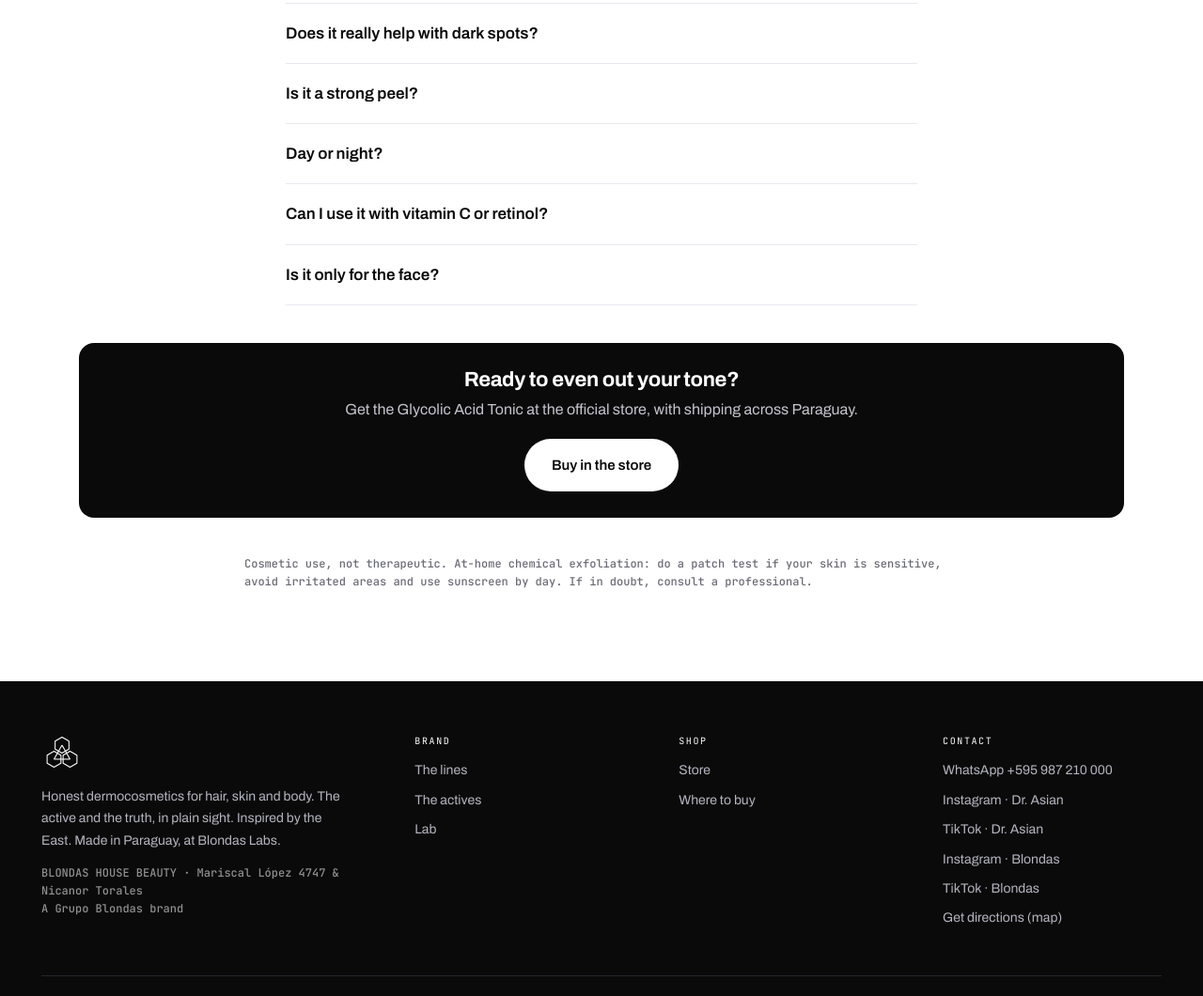
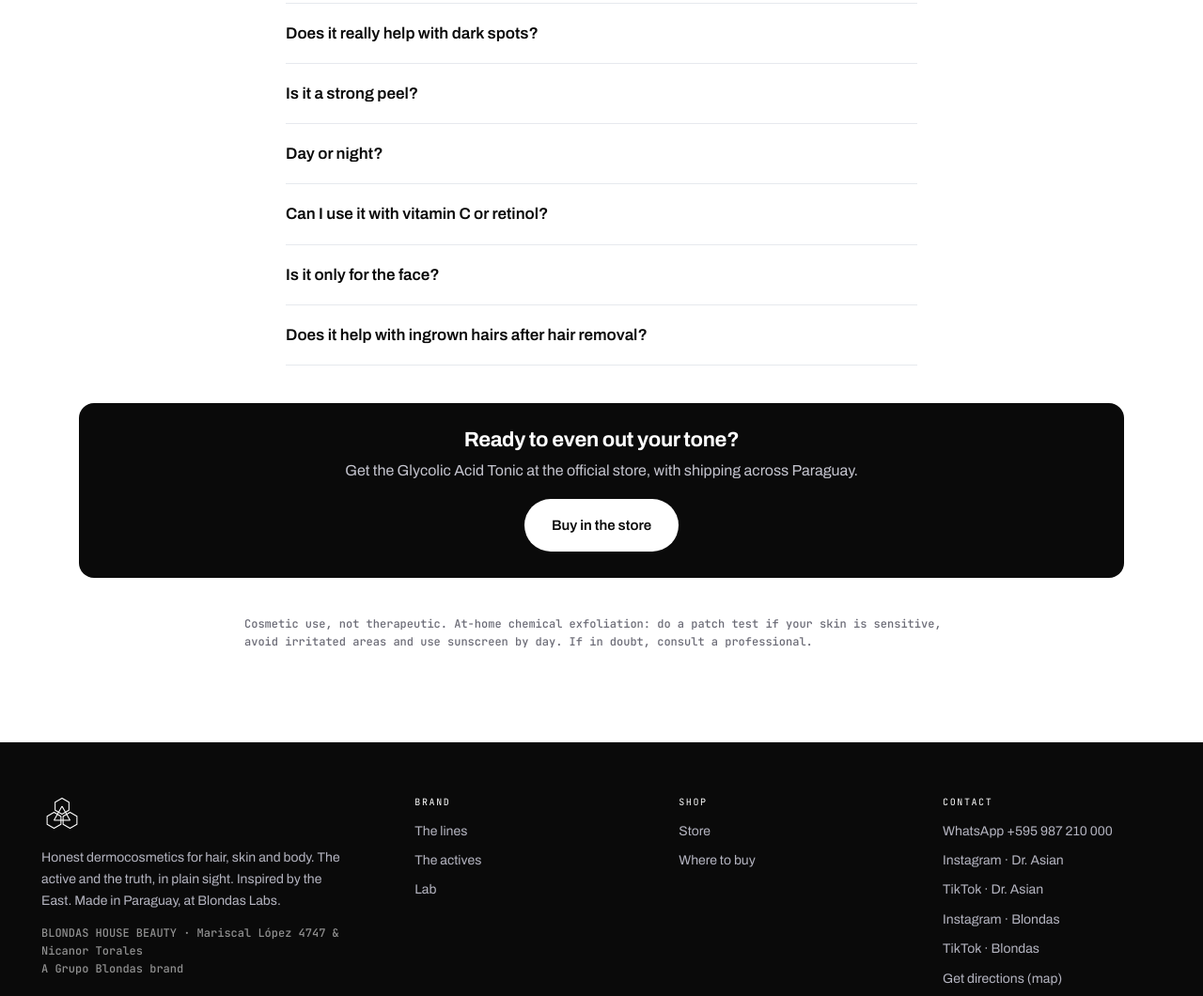
Before and after one commit to melhonzi/drasian-web, a plain HTML site: page productos/tonico-glicolico.html in a window 1280 px wide. Shown: the part 2218-3278 px from the top of the page at 94% size. Drawn offline with Linux system fonts and the light colour scheme.

Commit message:
Add files via upload

```diff
--- a/productos/tonico-glicolico.html
+++ b/productos/tonico-glicolico.html
@@ -111,6 +111,7 @@
     <details><summary data-pt="De dia ou de noite?" data-en="Day or night?">¿De día o de noche?</summary><p data-pt="Só de noite. O glicólico sensibiliza a pele ao sol; de dia, sempre protetor solar (chave quando você trata manchas)." data-en="Night only. Glycolic makes the skin sun-sensitive; by day, always sunscreen (key when you're treating dark spots).">Solo de noche. El glicólico sensibiliza la piel al sol; de día, siempre protector solar (clave cuando tratás manchas).</p></details>
     <details><summary data-pt="Posso usar com vitamina C ou retinol?" data-en="Can I use it with vitamin C or retinol?">¿Lo puedo usar con vitamina C o retinol?</summary><p data-pt="Não na mesma rotina. Não o combine com outros ácidos, retinol nem exfoliantes físicos: alterne as noites." data-en="Not in the same routine. Don't combine it with other acids, retinol or physical exfoliants: alternate nights.">No en la misma rutina. No lo combines con otros ácidos, retinol ni exfoliantes físicos: alterná las noches.</p></details>
     <details><summary data-pt="Serve só para o rosto?" data-en="Is it only for the face?">¿Sirve solo para el rostro?</summary><p data-pt="O uso estrela é facial, mas também se pode usar de noite em axilas, cotovelos, joelhos, costas ou glúteos, nas zonas ásperas ou escurecidas." data-en="The star use is facial, but it can also be used at night on underarms, elbows, knees, back or glutes, on rough or darkened areas.">El uso estrella es facial, pero también se puede usar de noche en axilas, codos, rodillas, espalda o glúteos, en las zonas ásperas u oscurecidas.</p></details>
+    <details><summary data-pt="Serve para pelos encravados depois de me depilar?" data-en="Does it help with ingrown hairs after hair removal?">¿Sirve para vellos encarnados después de depilarme?</summary><p data-pt="Sim, é um dos usos mais pedidos. Ao renovar a pele e soltar as células que tapam a saída do pelo, ajuda a que ele cresça para fora em vez de encravar, e a emparelhar as marquinhas escuras. Use 2 a 3 noites por semana, nunca no mesmo dia da depilação (em biquíni/axila, espere 48 h). Para acalmar e ter melhores resultados, combine com o <a href='/productos/tonico-pantenol.html'>Tônico Pantenol</a>." data-en="Yes, it's one of the most requested uses. By renewing the skin and loosening the cells that block the hair's exit, it helps the hair grow outward instead of curling in, and helps even out the dark marks. Use it 2–3 nights a week, never the same day as hair removal (on bikini/underarm, wait 48 h). To soothe and get better results, pair it with the <a href='/productos/tonico-pantenol.html'>Pantenol Tonic</a>.">Sí, es uno de los usos más pedidos. Al renovar la piel y aflojar las células que tapan la salida del pelo, ayuda a que el vello crezca hacia afuera en vez de encarnarse, y a emparejar las manchitas oscuras. Usalo 2 a 3 noches por semana, nunca el mismo día de la depilación (en bikini/axila, esperá 48 h). Para calmar y tener mejores resultados, combinalo con el <a href="/productos/tonico-pantenol.html">Tónico Pantenol</a>.</p></details>
   </div>
 
   <div class="wrap"><div class="buy-box">
```
